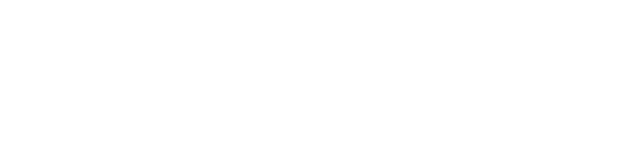
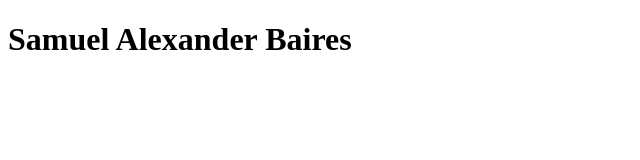
Before and after one commit to SamuelBaires/Seminario_Git_GitHub, a plain HTML site: page Index.html in a window 1280 px wide. Shown: the whole page, without its empty margins (0-640 px from the left). Drawn offline with Linux system fonts and the light colour scheme.

Commit message:
Mi nombre en el proyecto

```diff
--- a/Index.html
+++ b/Index.html
@@ -8,5 +8,7 @@
 </head>
 <body>
 
+    <H1>Samuel Alexander Baires</H1>
+
 </body>
 </html>
```
